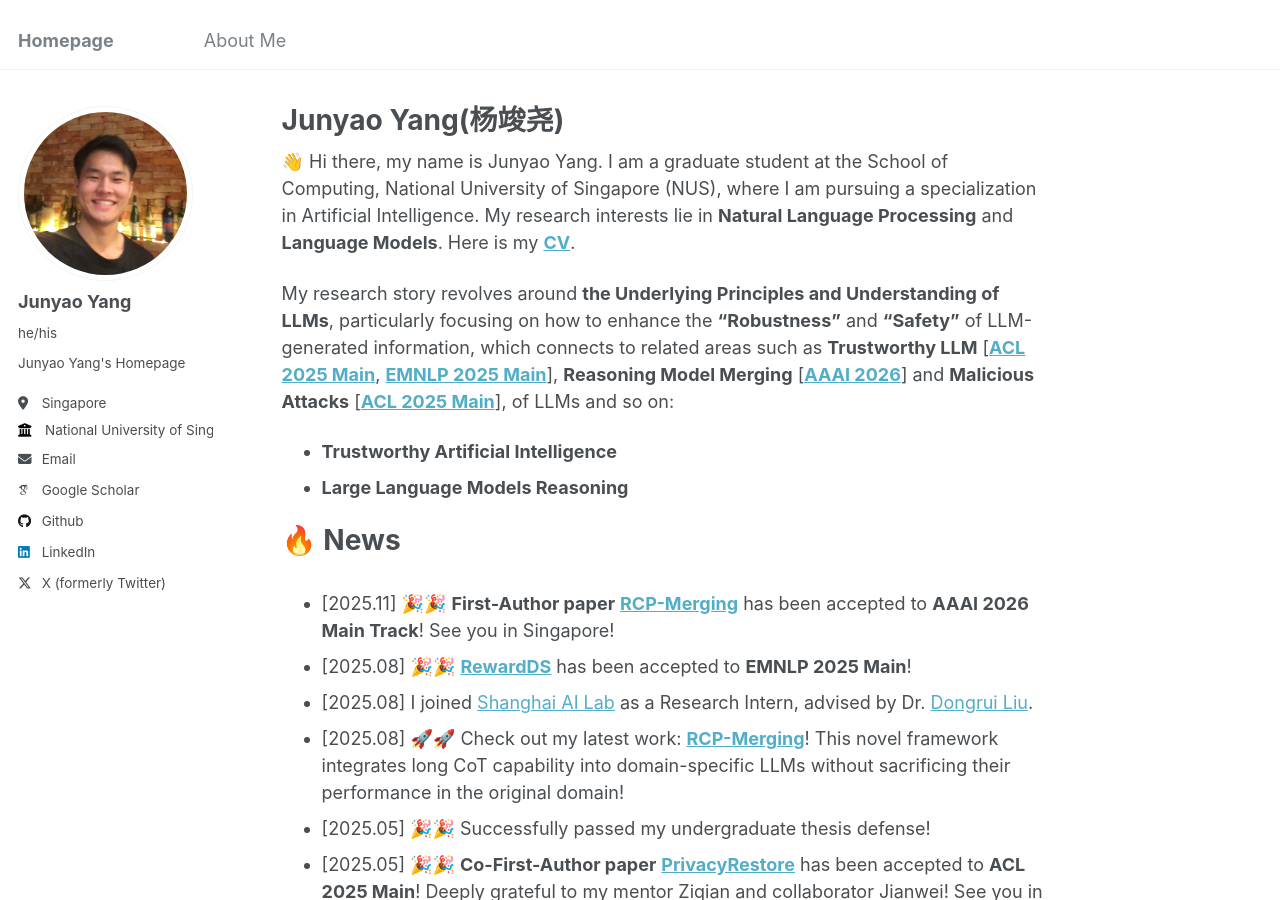
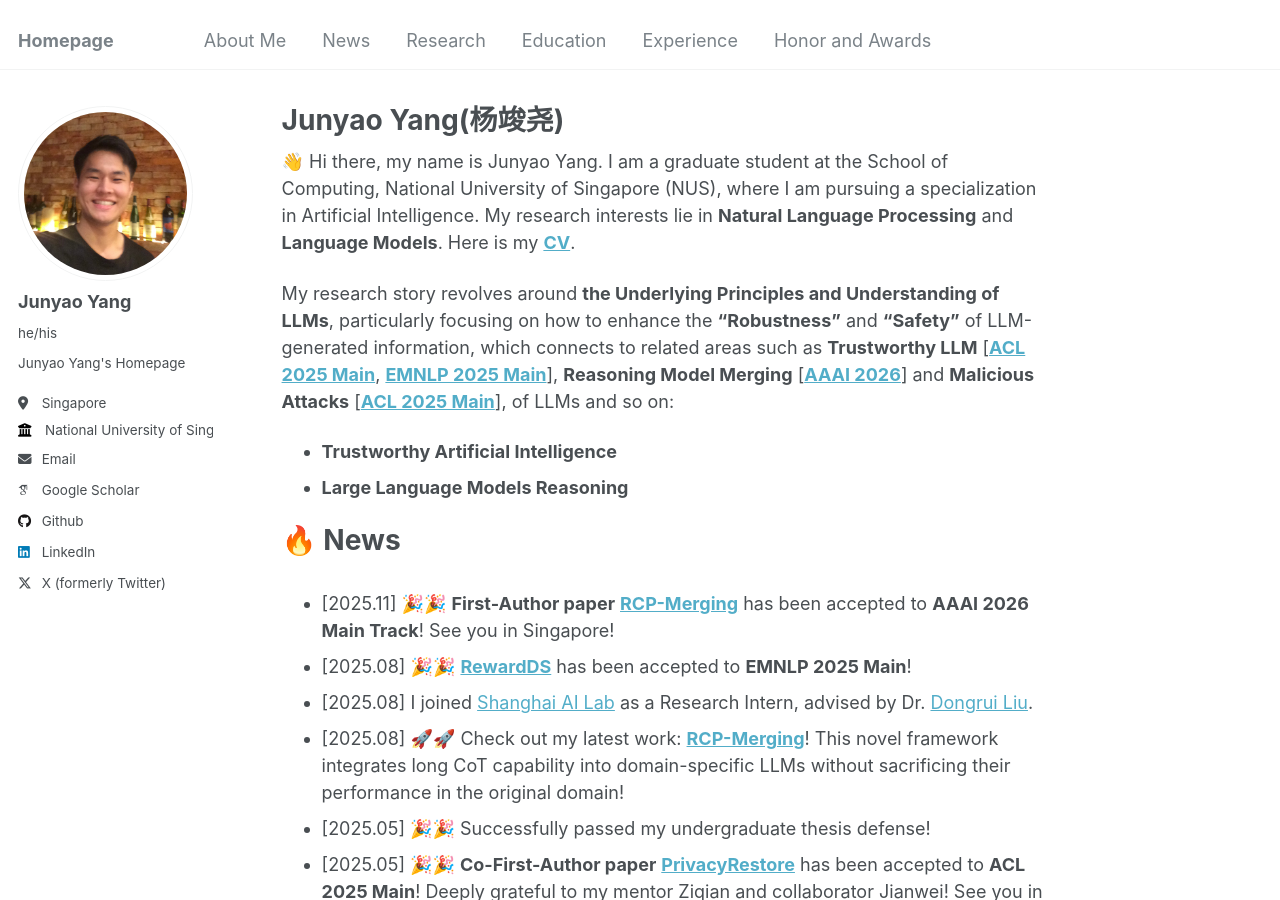
Before and after one commit to jyyang26/jyyang26.github.io, a Jekyll site: the page built from _pages/about.md, in a window 1280 px wide and 900 px high. Built offline with Jekyll 4.4.1, drawn with Linux system fonts in a browser that asks for light colours; some web fonts are replaced.

Commit message:
Update navigation.yml

```diff
--- a/_data/navigation.yml
+++ b/_data/navigation.yml
@@ -7,3 +7,18 @@
 main:
   - title: "About Me"
     url: /
+
+  - title: "News"
+    url: /#news
+
+  - title: "Research"
+    url: /#research
+
+  - title: "Education"
+    url: /
+
+  - title: "Experience"
+    url: /
+
+  - title: "Honor and Awards"
+    url: /
```
